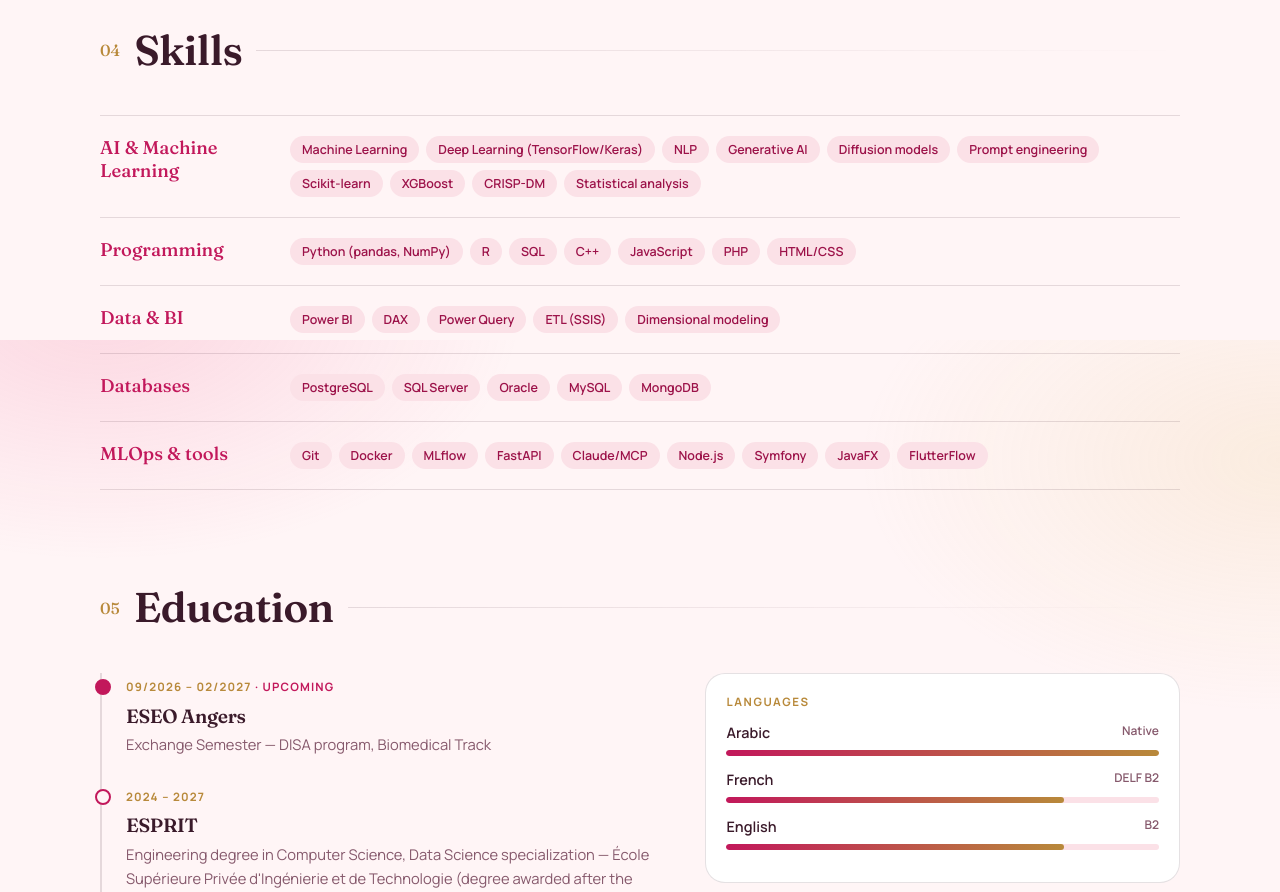
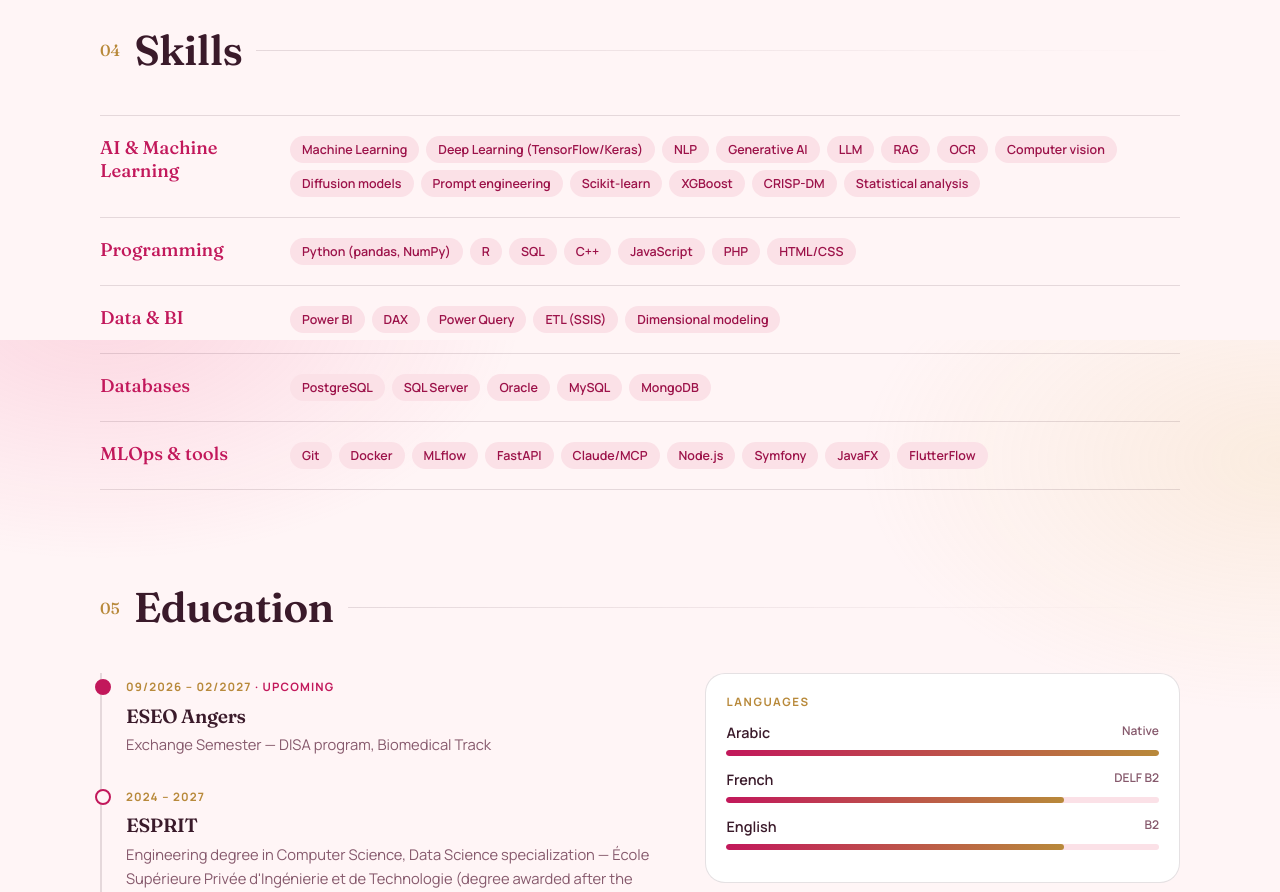
Before and after one commit to nesrine26rouissi/portfolio-, a React (Vite) app: page / in a window 1280 px wide. Shown: the part 2860-3752 px from the top of the page. Built offline with nearby package versions, Linux system fonts and the light colour scheme.

Commit message:
Update CVs and add RAG, LLM, OCR skills

```diff
--- a/src/data.js
+++ b/src/data.js
@@ -84,7 +84,7 @@ export const projects = [
 ];
 
 export const skills = [
-  { g: "AI & Machine Learning", items: ["Machine Learning", "Deep Learning (TensorFlow/Keras)", "NLP", "Generative AI", "Diffusion models", "Prompt engineering", "Scikit-learn", "XGBoost", "CRISP-DM", "Statistical analysis"] },
+  { g: "AI & Machine Learning", items: ["Machine Learning", "Deep Learning (TensorFlow/Keras)", "NLP", "Generative AI", "LLM", "RAG", "OCR", "Computer vision", "Diffusion models", "Prompt engineering", "Scikit-learn", "XGBoost", "CRISP-DM", "Statistical analysis"] },
   { g: "Programming", items: ["Python (pandas, NumPy)", "R", "SQL", "C++", "JavaScript", "PHP", "HTML/CSS"] },
   { g: "Data & BI", items: ["Power BI", "DAX", "Power Query", "ETL (SSIS)", "Dimensional modeling"] },
   { g: "Databases", items: ["PostgreSQL", "SQL Server", "Oracle", "MySQL", "MongoDB"] },
```
Also changed, not shown: 2 other files (tests, documents, lock files or other folders).
